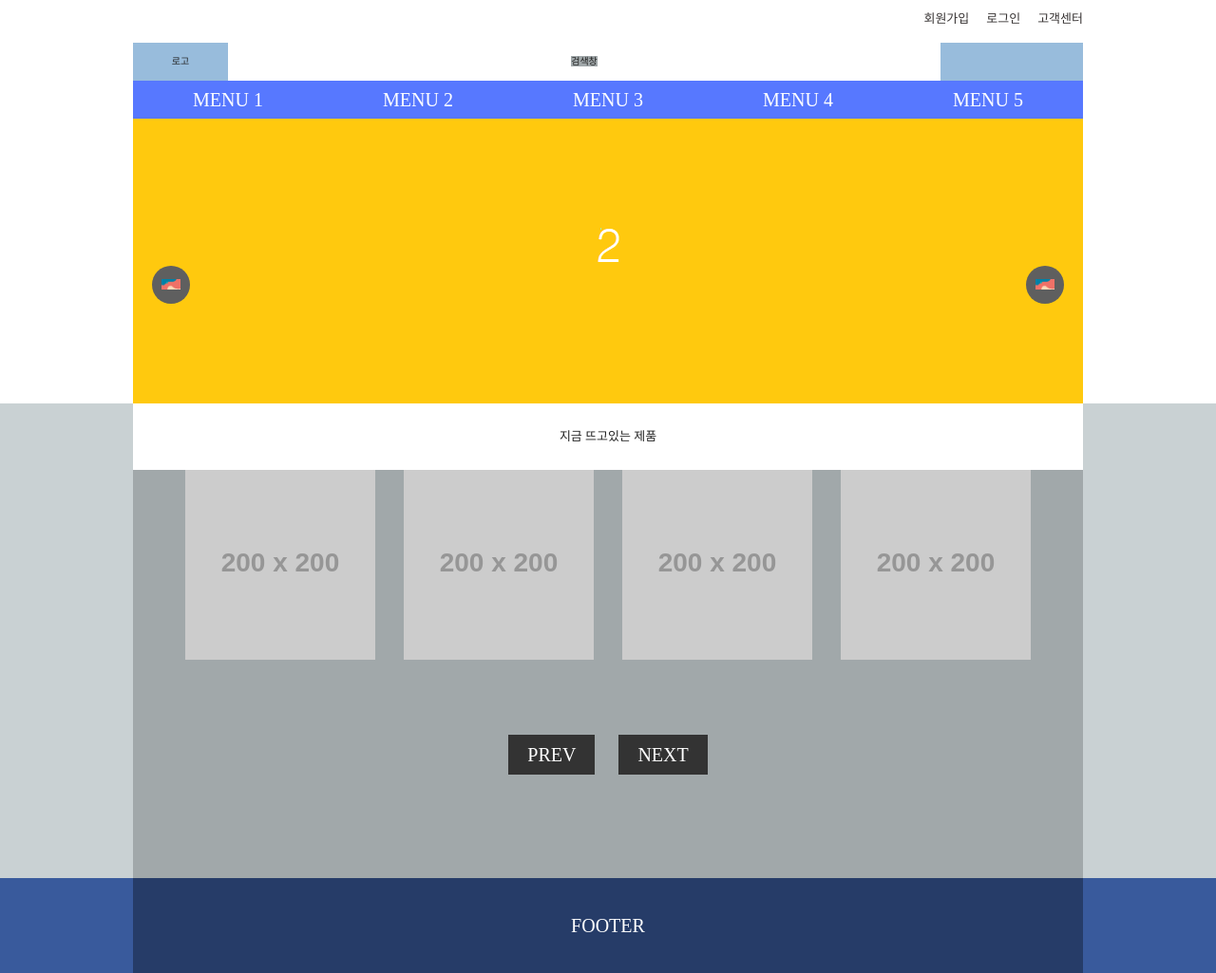
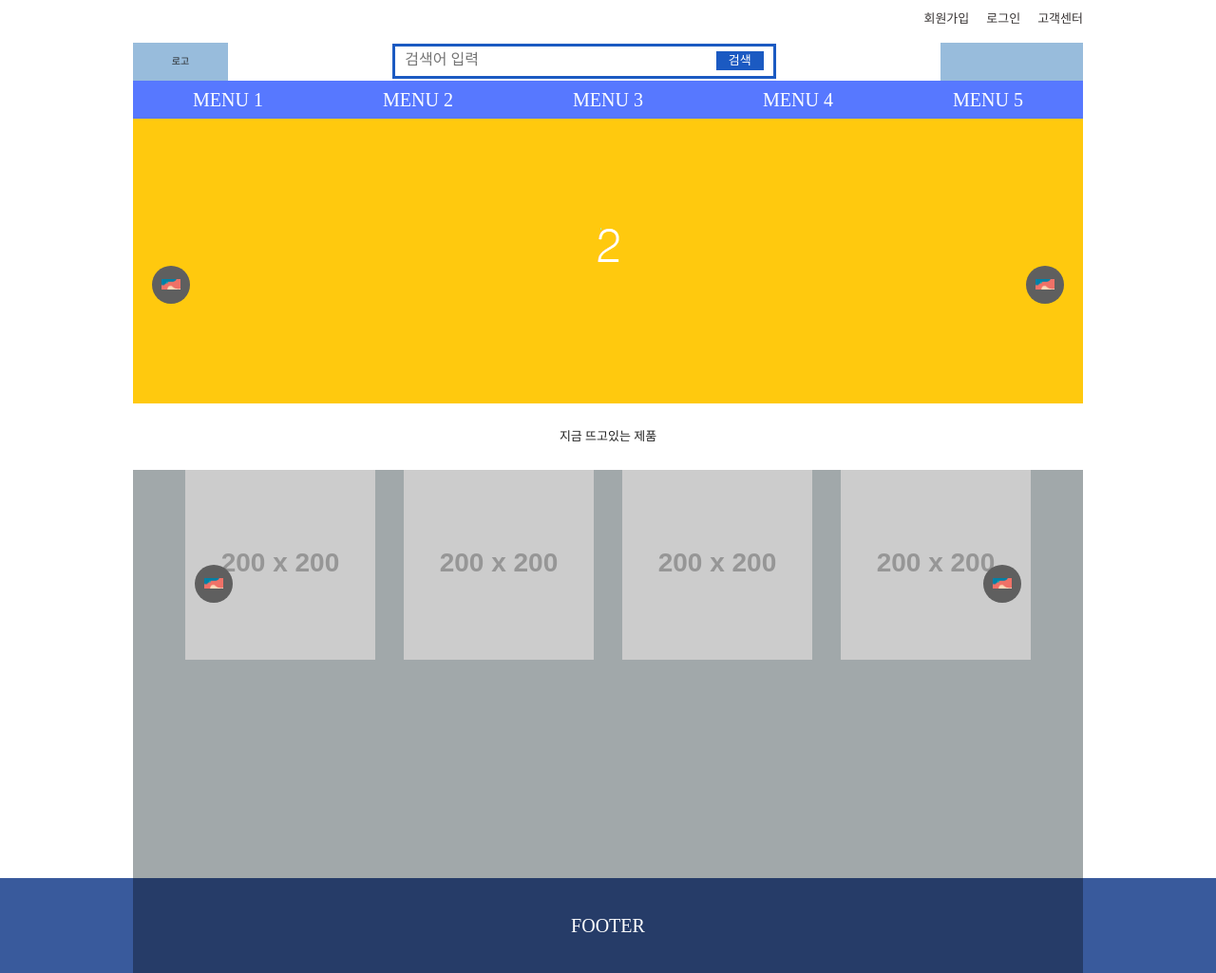
Before and after one commit to yiseul-kim/homepagy_ex01, a plain HTML site: page index.html in a window 1280 px wide. Shown: the whole page at 95% size. Drawn offline with Linux system fonts and the light colour scheme; placeholder pictures from the web are drawn by us.

Commit message:
2023.06.30 desktop

```diff
--- a/CSS/style.css
+++ b/CSS/style.css
@@ -8,7 +8,7 @@
 
 #header-wrap {width: 100%;  /*background-color: #465881;*/}
 #banner-wrap {width: 100%; height: 300px; /*background-color: #00909E ;*/}
-#contents-wrap {width: 100%; height: 500px; background-color: #C9D1D3 ;}
+#contents-wrap {width: 100%; height: 500px; /*background-color: #C9D1D3 ;*/}
 #footer-wrap {width: 100%; height: 100px; background-color: #395a9c ;}
 
 .header-container {margin: 0 auto; width: 1000px; /*background-color: #2e3953;*/}
@@ -51,6 +51,16 @@
  .header-container .header-menu02 {overflow: hidden; font-size: x-small; line-height: 40px; }
  .header-container .header-menu02 #logo{float: left; width: 100px;height: 40px; background-color: #98bcdc;}
  .header-container .header-menu02 #serch{background-color: #a1a8aa;}
+ .header-menu02 #serch > div { height: 36px; width: 400px; border: 3px solid #1b5ac2; padding: 10px;
+            background: #ffffff; display: inline;}
+ .header-menu02 #serch input { font-size: 16px; height: 100%; width: 325px; border: 0px;
+    outline: none; }
+ .header-menu02 #serch button { width: 50px;height: 100%; border: 0;
+    background: #1b5ac2; outline: none; color: #ffffff;}
+
+    .header-menu02 input:-ms-input-placeholder {color:#a8a8a8;}
+    .header-menu02 input::-webkit-input-placehoder {color : #a8a8a8;}
+    .header-menu02 input::-moz-placeholder{color: #a8a8a8;}
 
  /* 헤더 아이콘 */
  .header-container .header-menu02 .icon{float: right; width: 150px;height: 40px; background-color: #98bcdc;
@@ -161,16 +171,37 @@
     float:left;
     margin-right:30px;
   }
-  .controls{text-align:center; margin-top: 50px;}
-  .controls span{
+  .controls{text-align:center; margin-top: 50px; overflow: hidden;}
+  .controls label{
     background:#333;
     color: #fff;
-    padding: 10px 20px;
-    margin: 0 10px;
-
+    padding: 0;
+    margin: 0 ;
+    position: absolute;
+    z-index: 1;
+    top: 50%;
+    transform: translateY(0%);
+    padding: 20PX;
+    border-radius: 50%;
+    cursor: pointer;
   }
-  .controls span.prev{right:calc(100%+50px);}
-  .controls span.next{left:calc(100%+50px);}
+  .contents-wrap.small_slide{overflow: hidden;}
+  .controls label.prev{
+    left: 10PX;
+    background-color: #5F5F5F;
+    background-image: url('../img/background-6360860_1280.png');
+    background-position: center center;
+    background-size: 50%;
+    background-repeat: no-repeat;
+  }
+  .controls label.next{
+    right: 10PX;
+    background-color: #5F5F5F;
+    background-image: url('../img/background-6360860_1280.png');
+    background-position: center center;
+    background-size: 50%;
+    background-repeat: no-repeat;
+}
 
 
 
--- a/JS/index.js
+++ b/JS/index.js
@@ -21,14 +21,10 @@ var slides = document.querySelector('.slides'),
         }
     });
 
-    function moveSlide(num){
-        slides.style.left= num*230+'px';
-        currentIdx = num;
-    }
     prevBtn.addEventListener('click',function(){
         if(currentIdx>0){
             moveSlide(currentIdx-1);
         } else {
-            moveSlide(slideCount);
+            moveSlide(slideCount-4);
         }
     });
--- a/index.html
+++ b/index.html
@@ -31,7 +31,12 @@
 
                     <a href="#" id="logo">로고</a>
 
-                    <a href="#" id="serch">검색창</a>
+                    <a href="#" id="serch">
+                        <div>
+                            <input type="text" placeholder="검색어 입력" size=50 maxlength="50" >
+                            <button>검색</button>
+                        </div>
+                    </a>
 
                     <div class="icon">
                         <a href="#" class="icon1"><span class="ir_pm">아이콘1</span></a>
@@ -43,7 +48,7 @@
                 <div class="header-nav">
                     <ul class="menu">
                         <li><a href="#">MENU 1</a>    <!-- 상위 메뉴 -->
-                            <ul class="submenu">                <!-- 하위 메뉴 -->
+                            <ul class="submenu">      <!-- 하위 메뉴 -->
                                 <li><a href="#">submenu 01</a></li>
                                 <li><a href="#">submenu 02</a></li>
                                 <li><a href="#">submenu 03</a></li>
@@ -138,7 +143,12 @@
             <div class="contents-wrap">
                 <h2>지금 뜨고있는 제품</h2>
                 <div class="small_slide">
+
                     <div class="slider_wrapper">
+                        <p class="controls">
+                            <label for="slide_left" class="prev"></label>
+                            <label for="slide_next" class="next"></label>
+                        </p>
                         <ul class="slides">
                           <li><img src="http://placehold.it/200" alt=""></li>
                           <li><img src="http://placehold.it/200" alt=""></li>
@@ -150,12 +160,14 @@
                           <li><img src="http://placehold.it/200" alt=""></li>
                         </ul>
                       </div>
-                      <p class="controls">
-                          <span class="prev">prev</span>
-                          <span class="next">next</span>
-                        </p>
                 </div>
                 <!-- /small_slide -->
+                <div class="event_big"></div>
+                <div class="event">
+                    <div class="event1"><a href="#"></a></div>
+                    <div class="event2"></div>
+                    <div class="event3"></div>
+                </div>
             </div>
             <!-- contents-wrap -->
         </div>
```
Also changed, not shown: 1 other file.
